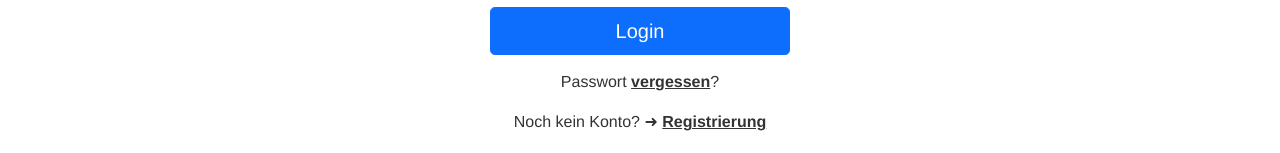
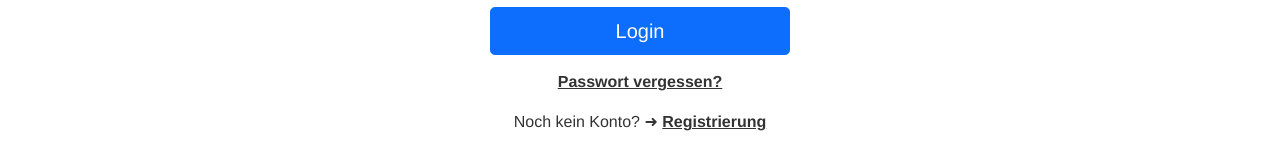
Before and after one commit to heinzaa/IU-Korrekturmanagementsystem, a Vue app: page / in a window 1280 px wide. Shown: the part 486-639 px from the top of the page. Built offline with nearby package versions, Linux system fonts and the light colour scheme; no server answers; what bootstrap-icons-vue would draw is missing.

Commit message:
Passwort vergessen komplett unterstrichen

```diff
--- a/src/views/Welcome.vue
+++ b/src/views/Welcome.vue
@@ -8,7 +8,7 @@
                 <p>&nbsp;</p>
                 <h2>Login</h2>
                 <LoginForm @login="enterDashboard" />
-                <p>Passwort <span @click="showResetPasswordForm">vergessen</span>?</p>
+                <p><span @click="showResetPasswordForm">Passwort vergessen?</span></p>
                 <p>Noch kein Konto? ➜ <span @click="showSignUpForm">Registrierung</span></p>
                 <p>Mitarbeiter <span @click="showLoginTutorForm">Login</span></p>
             </div>
```
